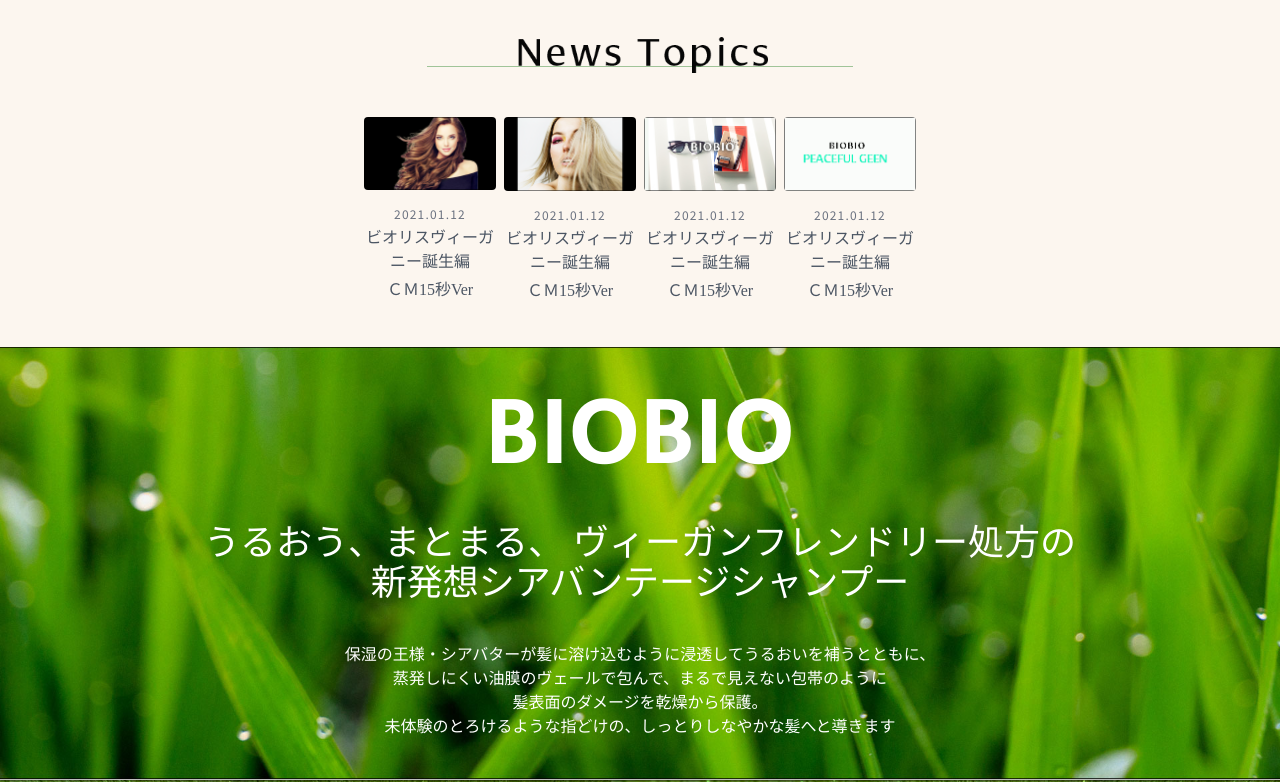
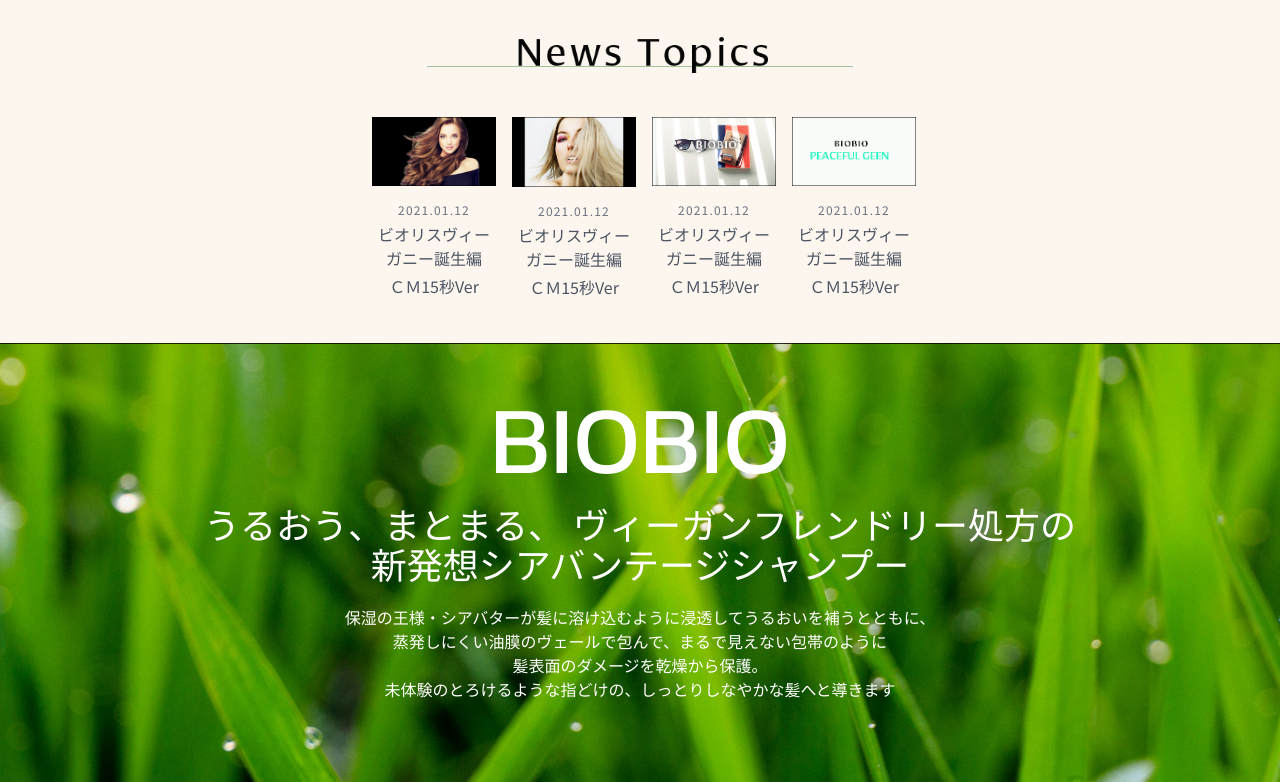
Before and after one commit to N-kazu42/lpsite_210208, a plain HTML site: page index.html in a window 1280 px wide. Shown: the part 841-1623 px from the top of the page. Drawn offline with nearby package versions, Linux system fonts and the light colour scheme.

Commit message:
200215 font　padding　変更

```diff
--- a/index.html
+++ b/index.html
@@ -5,7 +5,7 @@
     <meta name="viewport" content="width=device-width, initial-scale=1.0">
     <link href="https://unpkg.com/tailwindcss@^2/dist/tailwind.min.css" rel="stylesheet">
     <link rel="preconnect" href="https://fonts.gstatic.com">
-    <link href="https://fonts.googleapis.com/css2?family=Merriweather+Sans&family=Noto+Sans+JP:wght@400;500&family=Noto+Serif+JP:wght@400;500&family=Secular+One&family=Signika&display=swap" rel="stylesheet">
+    <link href="https://fonts.googleapis.com/css2?family=Kanit&family=Merriweather+Sans&family=Noto+Sans+JP:wght@400;500& family=Noto+Serif+JP:wght@400;500&display=swap" rel="stylesheet">
     <style>
         .bg-orange-100{
           background-color: #FCF6EF;
@@ -17,7 +17,7 @@
           font-family: 'Noto Serif JP', serif;
         }
         .fb{
-          font-family: 'Secular One', sans-serif;
+          font-family: 'Kanit', sans-serif;
         }
         .fmi{
           font-family: 'Merriweather Sans', sans-serif;
@@ -86,44 +86,44 @@
             <section class="text-gray-600 body-font">
                 <div class="container p-10  mx-auto md:w-1/2">
                   <div class="flex flex-wrap justify-center">
-                    <div class="lg:w-1/4 w-1/2 p-1 sm:p-4 lg:p-1">
-                      <a class="block relative  rounded overflow-hidden ease-in-out transform duration-700 hover:-translate-y-1 hover:scale-110">
+                    <div class="lg:w-1/4 w-1/2 p-1 pl-3 sm:p-4 lg:p-1 lg:pl-3 ">
+                      <a class="block relative overflow-hidden ease-in-out transform duration-700 hover:-translate-y-1 hover:scale-110">
                         <img alt="サムネイル1" class="object-cover object-center w-full h-full block " src="images/topics-thum1.png">
                       </a>
                       <div class="mt-4">
                         <h3 class="text-gray-500 text-xs tracking-widest title-font mb-1 text-center">2021.01.12</h3>
-                        <h2 class="title-font text-center fm">ビオリスヴィーガニー誕生編</h2>
-                        <p class="mt-1 text-center fm">ＣＭ15秒Ver</p>
+                        <h2 class="title-font text-center fg">ビオリスヴィーガニー誕生編</h2>
+                        <p class="mt-1 text-center fg">ＣＭ15秒Ver</p>
                       </div>
                     </div>
-                    <div class="lg:w-1/4 w-1/2 p-1 sm:p-4 lg:p-1">
-                      <a class="block relative  rounded overflow-hidden ease-in-out transform duration-700 hover:-translate-y-1 hover:scale-110">
+                    <div class="lg:w-1/4 w-1/2 p-1 pl-3 sm:p-4 lg:p-1 lg:pl-3 ">
+                      <a class="block relative overflow-hidden ease-in-out transform duration-700 hover:-translate-y-1 hover:scale-110">
                         <img alt="サムネイル2" class="object-cover object-center w-full h-full block" src="images/topics-thum2.png">
                       </a>
                       <div class="mt-4">
                         <h3 class="text-gray-500 text-xs tracking-widest title-font mb-1 text-center">2021.01.12</h3>
-                        <h2 class="title-font text-center fm">ビオリスヴィーガニー誕生編</h2>
-                        <p class="mt-1 text-center fm">ＣＭ15秒Ver</p>
+                        <h2 class="title-font text-center fg">ビオリスヴィーガニー誕生編</h2>
+                        <p class="mt-1 text-center fg">ＣＭ15秒Ver</p>
                       </div>
                     </div>
-                    <div class="lg:w-1/4 w-1/2 p-1 sm:p-4 lg:p-1">
-                      <a class="block relative  rounded overflow-hidden ease-in-out transform duration-700 hover:-translate-y-1 hover:scale-110">
+                    <div class="lg:w-1/4 w-1/2 p-1 pl-3 sm:p-4 lg:p-1 lg:pl-3 ">
+                      <a class="block relative overflow-hidden ease-in-out transform duration-700 hover:-translate-y-1 hover:scale-110">
                         <img alt="サムネイル3" class="object-cover object-center w-full h-full block" src="images/topics-thum3.png">
                       </a>
                       <div class="mt-4">
                         <h3 class="text-gray-500 text-xs tracking-widest title-font mb-1 text-center">2021.01.12</h3>
-                        <h2 class="title-font text-center fm">ビオリスヴィーガニー誕生編</h2>
-                        <p class="mt-1 text-center fm">ＣＭ15秒Ver</p>
+                        <h2 class="title-font text-center fg">ビオリスヴィーガニー誕生編</h2>
+                        <p class="mt-1 text-center fg">ＣＭ15秒Ver</p>
                       </div>
                     </div>
-                    <div class="lg:w-1/4 w-1/2 p-1 sm:p-4 lg:p-1">
-                      <a class="block relative  rounded overflow-hidden ease-in-out transform duration-700 hover:-translate-y-1 hover:scale-110">
+                    <div class="lg:w-1/4 w-1/2 p-1 pl-3 sm:p-4 lg:p-1 lg:pl-3 ">
+                      <a class="block relative overflow-hidden ease-in-out transform duration-700 hover:-translate-y-1 hover:scale-110">
                         <img alt="サムネイル4" class="object-cover object-center w-full h-full block" src="images/topics-thum4.png">
                       </a>
                       <div class="mt-4">
                         <h3 class="text-gray-500 text-xs tracking-widest title-font mb-1 text-center">2021.01.12</h3>
-                        <h2 class="title-font text-center fm">ビオリスヴィーガニー誕生編</h2>
-                        <p class="mt-1 text-center fm">ＣＭ15秒Ver</p>
+                        <h2 class="title-font text-center fg">ビオリスヴィーガニー誕生編</h2>
+                        <p class="mt-1 text-center fg">ＣＭ15秒Ver</p>
                       </div>
                     </div>
 
@@ -132,9 +132,9 @@
               </section>
             <section>
                 <div class="w-full" style ="background:url(images/bg-img1.jpg) center / cover">
-                    <div class="text-center pt-10">
+                    <div class="text-center py-12">
                         <h1 class="text-white text-5xl md:text-8xl fb">BIOBIO</h1>
-                        <h2 class="text-white py-10 text-xl md:text-4xl fm">うるおう、まとまる、<br class="md:hidden"> ヴィーガンフレンドリー処方の<br>新発想シアバンテージシャンプー</h2>
+                        <h2 class="text-white py-5 text-xl md:text-4xl fm">うるおう、まとまる、<br class="md:hidden"> ヴィーガンフレンドリー処方の<br>新発想シアバンテージシャンプー</h2>
                         <h3 class="text-white pb-10 text-xs md:text-base fm"> 保湿の王様・シアバターが髪に溶け込むように<br class="md:hidden">浸透してうるおいを補うとともに、<br>
                             蒸発しにくい油膜のヴェールで包んで、<br class="md:hidden">まるで見えない包帯のように<br>
                             髪表面のダメージを乾燥から保護。<br>
@@ -150,7 +150,7 @@
                 <img class="md:w-1/3" src="images/lineup-ber.png" alt="ラインナップ">
             </div>
             <section class="text-gray-600 body-font">
-                <div class="container pt-10 md:px-20 md:py-24 mx-auto lg:w-2/3">
+                <div class="container pt-10 md:px-20 md:py-10 mx-auto lg:w-2/3">
                   <div class="md:flex md:flex-wrap md:w-full w-1/2 m-auto">
                     <div class="md:w-1/3 p-1">
                       <a class="block relative  rounded overflow-hidden">
@@ -188,7 +188,7 @@
                 <div class="container md:w-3/4 px-5 py-24 mx-auto">
 
                   <div class="flex flex-wrap justify-center sm:-m-4 -mx-4 -mb-10 -mt-4">
-                    <div class="p-4 md:w-1/2 sm:mb-0 mb-6 justify-center">
+                    <div class="py-10 px-6 md:w-1/2 sm:mb-0 mb-6 justify-center">
                       <div class="h-64 overflow-hidden text-center">
                         <img alt="黒いロゴのシャンプー" class="m-auto h-full " src="images/shampoo-black.png">
                       </div>
@@ -198,10 +198,10 @@
                         （モイスト）</h3>
                         <div class="text-xs text-gray-400 text-center py-3">本体480mL ／ つめかえ340mL</div>
 
-                      <div class="text-xs text-gray-400 m-auto w-3/4 pb-3">100%天然由来のオーガニックシアバターとボタニカル由来のアミノ酸系洗浄成分配合。ヴィーガンフレンドリー処方で、やさしく洗ってしっとりしなやかにまとまる髪へ。優美で清らかなローズ＆カシスの香り。</div>
+                      <div class="text-xs text-gray-400 m-auto w-3/4 px-12 md:px-8 pb-5">100%天然由来のオーガニックシアバターとボタニカル由来のアミノ酸系洗浄成分配合。ヴィーガンフレンドリー処方で、やさしく洗ってしっとりしなやかにまとまる髪へ。優美で清らかなローズ＆カシスの香り。</div>
                       <button class="w-full ease-in-out transform duration-700 hover:-translate-y-1 hover:scale-110"><img class="m-auto w-3/4" src="images/store-btn.png" alt="ストアー入り口"></button>
                     </div>
-                    <div class="p-4 md:w-1/2 sm:mb-0 mb-6 justify-center">
+                    <div class="py-10 px-6 md:w-1/2 sm:mb-0 mb-6 justify-center">
                       <div class="h-64 overflow-hidden text-center">
                         <img alt="赤いロゴのシャンプー" class="m-auto h-full " src="images/shampoo-red.png">
                       </div>
@@ -211,10 +211,10 @@
                         （モイスト）</h3>
                         <div class="text-xs text-gray-400 text-center py-3">本体480mL ／ つめかえ340mL</div>
 
-                      <div class="text-xs text-gray-400 m-auto w-3/4 pb-3">100%天然由来のオーガニックシアバターとボタニカル由来のアミノ酸系洗浄成分配合。ヴィーガンフレンドリー処方で、やさしく洗ってしっとりしなやかにまとまる髪へ。優美で清らかなローズ＆カシスの香り。</div>
+                      <div class="text-xs text-gray-400 m-auto w-3/4 px-12 md:px-8 pb-5">100%天然由来のオーガニックシアバターとボタニカル由来のアミノ酸系洗浄成分配合。ヴィーガンフレンドリー処方で、やさしく洗ってしっとりしなやかにまとまる髪へ。優美で清らかなローズ＆カシスの香り。</div>
                       <button class="w-full ease-in-out transform duration-700 hover:-translate-y-1 hover:scale-110"><img class="m-auto w-3/4" src="images/store-btn.png" alt="ストアー入り口"></button>
                     </div>
-                    <div class="p-4 md:w-1/2 sm:mb-0 mb-6 justify-center">
+                    <div class="py-10 px-6 md:w-1/2 sm:mb-0 mb-6 justify-center">
                       <div class="h-64 overflow-hidden text-center">
                         <img alt="黒いロゴのシャンプー" class="m-auto h-full " src="images/shampoo-black.png">
                       </div>
@@ -224,10 +224,10 @@
                         （モイスト）</h3>
                         <div class="text-xs text-gray-400 text-center py-3">本体480mL ／ つめかえ340mL</div>
 
-                      <div class="text-xs text-gray-400 m-auto w-3/4 pb-3">100%天然由来のオーガニックシアバターとボタニカル由来のアミノ酸系洗浄成分配合。ヴィーガンフレンドリー処方で、やさしく洗ってしっとりしなやかにまとまる髪へ。優美で清らかなローズ＆カシスの香り。</div>
+                      <div class="text-xs text-gray-400 m-auto w-3/4 px-12 md:px-8 pb-5">100%天然由来のオーガニックシアバターとボタニカル由来のアミノ酸系洗浄成分配合。ヴィーガンフレンドリー処方で、やさしく洗ってしっとりしなやかにまとまる髪へ。優美で清らかなローズ＆カシスの香り。</div>
                       <button class="w-full ease-in-out transform duration-700 hover:-translate-y-1 hover:scale-110"><img class="m-auto w-3/4" src="images/store-btn.png" alt="ストアー入り口"></button>
                     </div>
-                    <div class="p-4 md:w-1/2 sm:mb-0 mb-6 justify-center">
+                    <div class="py-10 px-6 md:w-1/2 sm:mb-0 mb-6 justify-center">
                       <div class="h-64 overflow-hidden text-center">
                         <img alt="赤いロゴのシャンプー" class="m-auto h-full " src="images/shampoo-red.png">
                       </div>
@@ -237,7 +237,7 @@
                         （モイスト）</h3>
                         <div class="text-xs text-gray-400 text-center py-3">本体480mL ／ つめかえ340mL</div>
 
-                      <div class="text-xs text-gray-400 m-auto w-3/4 pb-3">100%天然由来のオーガニックシアバターとボタニカル由来のアミノ酸系洗浄成分配合。ヴィーガンフレンドリー処方で、やさしく洗ってしっとりしなやかにまとまる髪へ。優美で清らかなローズ＆カシスの香り。</div>
+                      <div class="text-xs text-gray-400 m-auto w-3/4 px-12 md:px-8 pb-5">100%天然由来のオーガニックシアバターとボタニカル由来のアミノ酸系洗浄成分配合。ヴィーガンフレンドリー処方で、やさしく洗ってしっとりしなやかにまとまる髪へ。優美で清らかなローズ＆カシスの香り。</div>
                       <button class="w-full ease-in-out transform duration-700 hover:-translate-y-1 hover:scale-110"><img class="m-auto w-3/4" src="images/store-btn.png" alt="ストアー入り口"></button>
                     </div>
 
```
